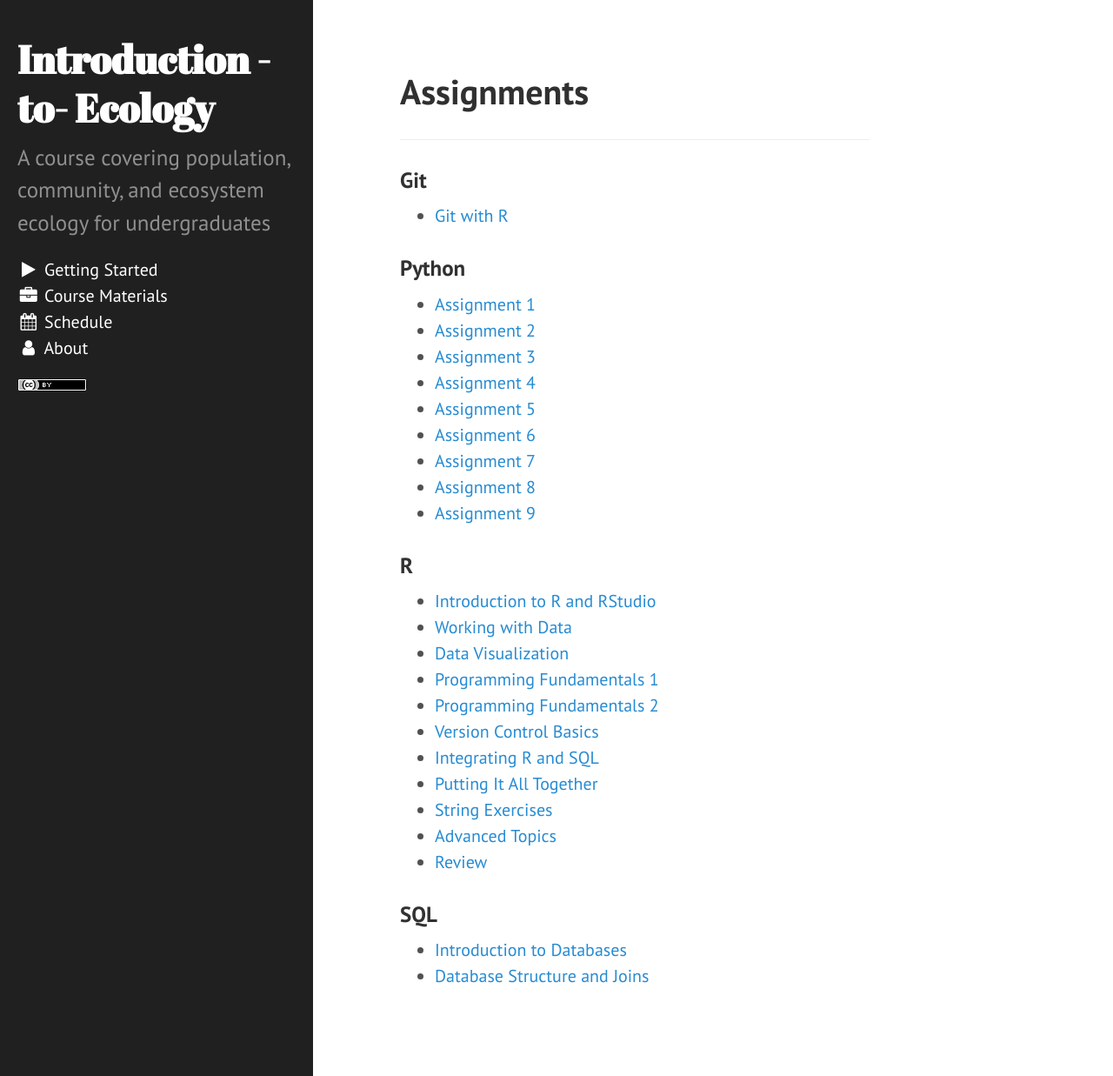
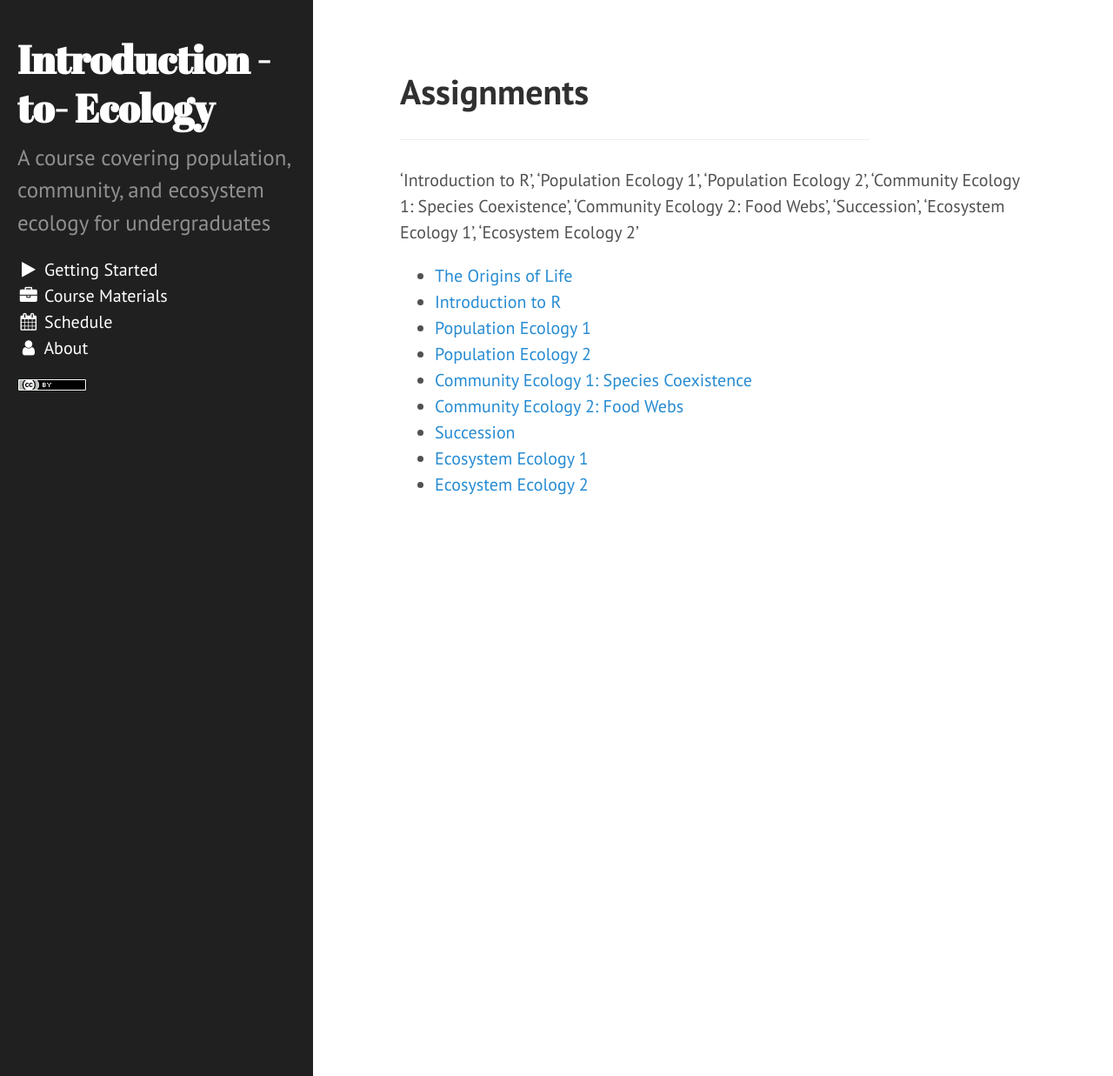
Before and after one commit to atredennick/ecology_class, a Jekyll site: the page built from assignments/index.md, in a window 1280 px wide and 1237 px high. Shown: the whole window at 87% size. Built offline with Jekyll 4.4.1, drawn with Linux system fonts in a browser that asks for light colours; nearby versions of some CDN libraries.

Commit message:
updates schedule

```diff
--- a/assignments/index.md
+++ b/assignments/index.md
@@ -3,36 +3,17 @@ layout: page
 title: Assignments
 ---
 
-### Git
-* [Git with R](r-git)
+'Introduction to R', 'Population Ecology 1',
+'Population Ecology 2', 'Community Ecology 1: Species Coexistence',
+'Community Ecology 2: Food Webs', 'Succession', 'Ecosystem Ecology 1',
+'Ecosystem Ecology 2'
 
-### Python
-
-* [Assignment 1](python-1)
-* [Assignment 2](python-2)
-* [Assignment 3](python-3)
-* [Assignment 4](python-4)
-* [Assignment 5](python-5)
-* [Assignment 6](python-6)
-* [Assignment 7](python-7)
-* [Assignment 8](python-8)
-* [Assignment 9](python-9)
-
-### R
-
-* [Introduction to R and RStudio](r-intro)
-* [Working with Data](r-data)
-* [Data Visualization](r-datavis)
-* [Programming Fundamentals 1](r-fundamentals-1)
-* [Programming Fundamentals 2](r-fundamentals-2)
-* [Version Control Basics](r-git)
-* [Integrating R and SQL](r-sql)
-* [Putting It All Together](r-capstone)
-* [String Exercises](r-strings)
-* [Advanced Topics](r-advanced)
-* [Review](r-review)
-
-### SQL
-
-* [Introduction to Databases](sql-intro)
-* [Database Structure and Joins](sql-joins)
+* [The Origins of Life](origins)
+* [Introduction to R](r-intro)
+* [Population Ecology 1](pop-1)
+* [Population Ecology 2](pop-2)
+* [Community Ecology 1: Species Coexistence](comm-1)
+* [Community Ecology 2: Food Webs](comm-2)
+* [Succession](succession)
+* [Ecosystem Ecology 1](ecosystem-1)
+* [Ecosystem Ecology 2](ecosystem-2)
```
Also changed, not shown: schedule.md (+4 -3 lines).
